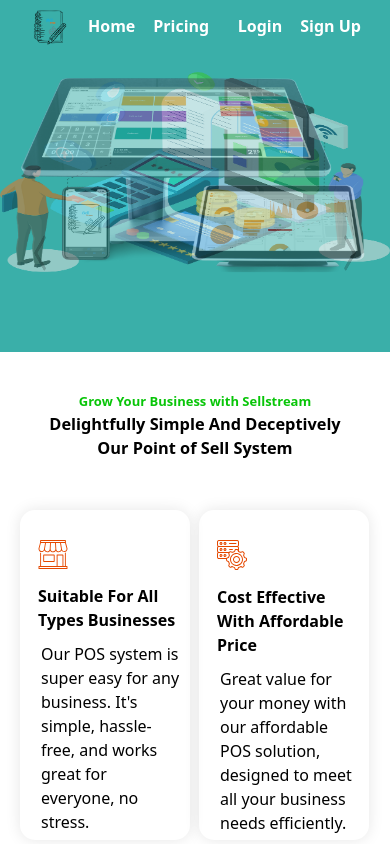
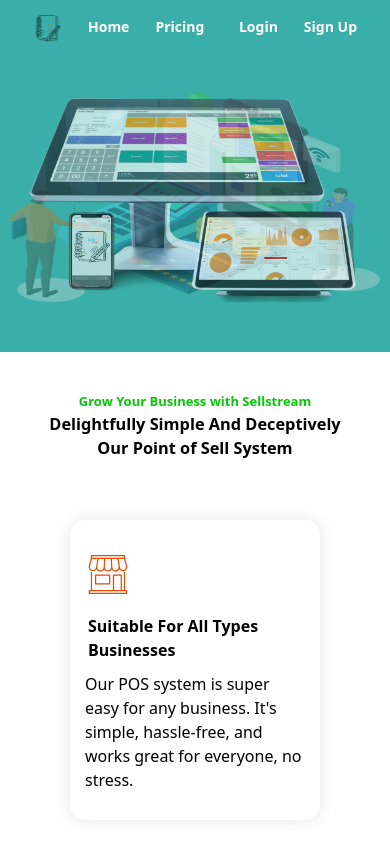
Before and after one commit to 135meherab/SellStream-front-end, a React (Vite) app: page / in a window 390 px wide. Shown: the top 844 px of the page. Built offline with nearby package versions, Linux system fonts and the light colour scheme.

Commit message:
[modify] landing page

```diff
--- a/src/Components/Home/Banner.jsx
+++ b/src/Components/Home/Banner.jsx
@@ -1,13 +1,3 @@
-// // src/components/Banner.jsx
-// import React from 'react';
-// import Carousel from 'react-bootstrap/Carousel';
-
-// import one from '../../assets/one.png'
-// import two from '../../assets/two.png'
-// import three from '../../assets/three.png'
-// import '../css/landpage.css'; // Assuming your CSS is in Navbar.css
-
-
 
 // Carousel.js
 import React, { useState, useEffect } from 'react';
@@ -53,10 +43,10 @@
           </div>
         ))}
       </div>
-      <div className="carousel-controls">
+      {/* <div className="carousel-controls">
         <img src={back} onClick={prevSlide} className="control-icon" alt="Previous Slide" />
         <img src={next} onClick={nextSlide} className="control-icon" alt="Next Slide" />
-      </div>
+      </div> */}
     </div>
   );
 };
--- a/src/Components/Home/Navbar.jsx
+++ b/src/Components/Home/Navbar.jsx
@@ -12,7 +12,7 @@
       <div className="flex left-side items-center">
         <a className="nav-logo h-8 w-12 mr-5" href=""><img src={logo} alt="Logo"  /></a>
         <a href="#" className="home text-white mr-6 ">Home</a>
-        <a href="#" className="pricing text-white mr-6 ">Pricing</a>
+        <a href="#price" className="pricing text-white mr-6 ">Pricing</a>
       </div>
 
       {/* Right Side */}
--- a/src/Components/Home/Pricing.jsx
+++ b/src/Components/Home/Pricing.jsx
@@ -9,8 +9,8 @@
 
 const Pricing = () => {
   return (
-    <section className="pricing-section">
-        <p>Pricing</p>
+    <section id='price' className="pricing-section">
+        <p >Pricing</p>
         <h1>Discover Our Transparent Pricing Plans Find </h1>
         <h1>the Perfect Fit for Your Needs</h1>
         <div className="pricing-container">
@@ -26,7 +26,7 @@
                         <li>Sales Dashboard</li>
                     </ul>
                 </div>
-                <div className="card-footer">
+                <div  className="card-footer">
                     <a href="#" className="btn">Choose Plan</a>
                 </div>
             </div>
--- a/src/Components/Home/Services.jsx
+++ b/src/Components/Home/Services.jsx
@@ -52,8 +52,8 @@
               </li>
             </ul>
           </div>
-        </div>
-        <img className="credit-img" src={credit} alt="Credit Image" />
+        </div >
+        <img  className="credit-img" src={credit} alt="Credit Image" />
       </div>
     </section>
   );
--- a/src/Components/Home/answer.jsx
+++ b/src/Components/Home/answer.jsx
@@ -1,5 +1,6 @@
 import React, { useState } from 'react';
-
+import { FontAwesomeIcon } from '@fortawesome/react-fontawesome';
+import { faChevronDown, faChevronUp } from '@fortawesome/free-solid-svg-icons';
 const FAQ = () => {
   const [activeQuestion, setActiveQuestion] = useState(null);
 
@@ -19,7 +20,12 @@
               onClick={() => toggleAnswer(item.id)}
             >
               {item.question}
+              <FontAwesomeIcon
+                icon={activeQuestion === item.id ? faChevronUp : faChevronDown}
+                className="icon"
+              />
             </h5>
+
             <div className={`answer ${activeQuestion === item.id ? 'active fade-in' : 'fade-out'}`}>
               {item.answer}
             </div>
--- a/src/Components/css/landpage.css
+++ b/src/Components/css/landpage.css
@@ -22,23 +22,32 @@
   nav a {
     font-weight: 600;
 }
+.home{
+  padding: 6px;
+}
 .home:hover{
   background-color: #F6F6F2;
   border-radius: 10px;
-  padding: 7px 10px 7px 10px;
   color: #000000;
+}
+.pricing{
+  padding: 6px;
 }
 .pricing:hover{
   background-color: #F6F6F2;
   border-radius: 10px;
-  padding: 7px 10px 7px 10px;
   color: #000000;
+}
+.login{
+  padding: 6px;
 }
   .login:hover{
     background-color: #F6F6F2;
     border-radius: 10px;
-    padding: 7px 10px 7px 10px;
     color: #000000;
+  }
+  .signup{
+    padding: 6px;
   }
   .signup:hover{
     background-color: #F6F6F2;
@@ -47,8 +56,8 @@
   }
   @media only screen and (min-width: 341px) and (max-width: 370px){
     nav a {
-      font-size: 13px;
-      margin: 10px !important;
+      font-size: 12px;
+      margin: 7px !important;
     }
     .nav-logo{
       width: 40px !important;
@@ -63,7 +72,27 @@
       margin-right: 0px !important;
     }
   }
-  @media only screen and (min-width: 371px) and (max-width: 409px){
+
+  @media only screen and (min-width: 371px) and (max-width: 410px){
+    nav a {
+      font-size: 14px;
+      margin: 7px !important;
+      padding: 5px;
+    }
+    .nav-logo{
+      width: 40px !important;
+    }
+    nav{
+      height: 52px;
+    }
+    .left-side {
+      margin-left: 5px !important;
+    }
+    .right-side{
+      margin-right: 4px !important;
+    }
+  }
+  @media only screen and (min-width: 411px) and (max-width: 440px){
     nav a {
       font-size: 16px;
       margin: 9px !important;
@@ -98,6 +127,7 @@
   /* Carousel start */
 
 /* Carousel Start */
+
 .carousel {
   position: relative;
   width: 100%;
@@ -106,10 +136,15 @@
   background-color: #3AAFA9;
   margin-top: 72px;
 
+
 }
 .carousel img {
   margin-top: 20px;
   height: 800px !important;
+  width: 95% !important;
+  margin: 0 auto;
+  padding-top: 40px;
+
 }
 .carousel-slide {
   position: absolute;
@@ -136,7 +171,7 @@
   background-color: rgba(0, 0, 0, 0.5);
   padding: 10px;
 }
-.carousel-controls {
+/* .carousel-controls {
   position: absolute;
   top: 50%;
   transform: translateY(-50%);
@@ -145,20 +180,20 @@
   justify-content: space-between;
   padding: 0 80px;
   box-sizing: border-box;
-}
+} */
 
-.control-icon {
-  width: 20px; /* Adjust as needed */
-  height: 35px; /* Adjust as needed */
+/* .control-icon {
+  width: 20px;
+  height: 35px;
   cursor: pointer;
   transition: opacity 0.3s ease;
   color: white;
   opacity: 0.2 !important;
-}
+} */
 
-.control-icon:hover {
-  opacity: 0.7; /* Adjust hover opacity as needed */
-}
+/* .control-icon:hover {
+  opacity: 0.7;
+} */
 
 @media only screen and (min-width: 300px) and (max-width: 649px){
   .carousel {
@@ -168,53 +203,54 @@
 
   .carousel img {
 
-    height: 200px !important;
+    height: 250px !important;
+
   }
-  .carousel-controls {
+  /* .carousel-controls {
     top: 30%;
     padding: 0 30px;
 
-  }
+  } */
 }
 @media only screen and (min-width: 650px) and (max-width: 750px){
   .carousel {
     height: 400px;
   }
   .carousel img {
-    height: 300px !important;
+    height: 350px !important;
   }
-  .carousel-controls {
+  /* .carousel-controls {
     top: 35%;
     padding: 0 30px;
 
-  }
+  } */
 }
 @media only screen and (min-width: 751px) and (max-width: 1024px){
   .carousel {
     height: 500px;
   }
   .carousel img {
-    height: 400px !important;
+    height: 450px !important;
   }
-  .carousel-controls {
+  /* .carousel-controls {
     top: 40%;
     padding: 0 30px;
 
-  }
+  } */
 }
 
 @media only screen and (min-width: 1025px) and (max-width: 1685px){
   .carousel {
-    height: 535px;
+    height: 750px;
   }
   .carousel img {
-    height: 480px !important;
+    height: 680px !important;
   }
-  .carousel-controls {
+  /* .carousel-controls {
     top: 50%;
     padding: 0 50px;
 
-  }
+  } */
 }
 /* Carousel End */
 
@@ -286,21 +322,7 @@
     }
     /* Styles for devices up to 425px */
     @media only screen and (min-width: 300px) and (max-width: 359px) {
-      .type .card {
-        width: calc(50% - 25px); /* Adjust width to show two cards in one row */
-        height: 375px;
-        margin: 10px 5px 10px 4px; /* Add margin to separate cards */
-      }
-      .type .card img {
-        width: 30px;
-        align-self: center; /* Centers the image within the card */
-        padding-bottom: 15px;
-        padding-top: 20px;
-      }
-      .type .card p {
-        position: relative;
-        left: 6px;
-      }
+
       .grow {
         padding: 40px;
       }
@@ -313,21 +335,7 @@
       }
       }
       @media only screen and (min-width: 360px) and (max-width: 424px) {
-        .type .card {
-          width: calc(50% - 25px); /* Adjust width to show two cards in one row */
-          height: 330px;
-          margin: 10px 5px 10px 4px; /* Add margin to separate cards */
-        }
-        .type .card img {
-          width: 30px;
-          align-self: center; /* Centers the image within the card */
-          padding-bottom: 15px;
-          padding-top: 20px;
-        }
-        .type .card p {
-          position: relative;
-          left: 6px;
-        }
+
         .grow {
           padding: 40px;
         }
@@ -340,21 +348,7 @@
         }
         }
     @media only screen and (min-width: 425px) and (max-width: 650px) {
-    .type .card {
-      width: calc(50% - 25px); /* Adjust width to show two cards in one row */
-      height: 320px;
-      margin: 10px 5px 10px 4px; /* Add margin to separate cards */
-    }
-    .type .card img {
-      width: 30px;
-      align-self: center; /* Centers the image within the card */
-      padding-bottom: 15px;
-      padding-top: 20px;
-    }
-    .type .card p {
-      position: relative;
-      left: 6px;
-    }
+
     .grow {
       padding: 40px;
     }
@@ -369,25 +363,14 @@
 
     /* Styles for devices up to 768px */
     @media only screen and (min-width: 651px) and (max-width: 850px) {
-    .type .card {
-      width: calc(33.33% - 20px); /* Adjust width to show three cards in one row */
-      height: 350px;
-      margin: 10px; /* Add margin to separate cards */
-    }
+
     .grow h1 {
       font-size: 1.24rem;
       font-weight: bold;
     }
     }
 
-    /* Styles for devices up to 1024px */
-    @media only screen and (min-width: 851px) and (max-width: 1024px) {
-    .type .card {
-      width: calc(25% - 20px); /* Adjust width to show four cards in one row */
-      height: 340px;
-      margin: 10px; /* Add margin to separate cards */
-    }
-    }
+
 
     /* Grow Your Bussiness with Sellstream End */
 
@@ -591,7 +574,6 @@
 
   }
 
-
   .pricing-container {
     display: flex;
     justify-content: center;
@@ -605,8 +587,8 @@
     padding: 20px;
     text-align: center;
     transition: transform 0.3s;
-    width: 320px;
-    margin: 30px;
+    width: 300px;
+    margin: 45px;
   }
   .pricing-card:hover {
     transform: scale(1.05);
@@ -649,6 +631,8 @@
   }
   .btn:hover {
     background-color: #F6F6F2;
+    color: black;
+    font-weight: 500;
   }
 
   @media only screen and (min-width: 300px) and (max-width: 369px)
@@ -702,7 +686,7 @@
   }
 
   .pricing-card {
-    width: 80%;
+    width: 40vh;
     margin-bottom: 0;
   }
 
@@ -716,15 +700,17 @@
   }
   @media only screen and (min-width: 620px) and (max-width: 820px) {
     .pricing-container {
-      flex-direction: row;
-      flex-wrap: wrap;
-      justify-content: center;
+      flex-direction: column;
+      align-items: center;
+      margin: 10px;
     }
 
     .pricing-card {
-      width: calc(50% - 20px); /* Subtracting margin */
-      margin: 10px; /* Adjust margin to create space between cards */
+      width: 40vh;
+      margin-bottom: 0;
     }
+
+
 
     .pricing-section {
       margin: 20px;
@@ -773,6 +759,9 @@
   .question-box .question {
   font-weight: bold;
   cursor: pointer;
+  display: flex;
+  justify-content: space-between;
+  align-items: center;
   }
 
   .question-box .question:hover {
@@ -848,6 +837,7 @@
   @media only screen and (min-width: 425px) and (max-width: 820px){
     .question-box{
       width: 90%;
+      margin-left: 30px;
     }
     .faq-container h1{
       font-size: 30px;
--- a/src/features/shop/shopApi.js
+++ b/src/features/shop/shopApi.js
@@ -87,7 +87,7 @@
 
     // Include authentication token
     if (token) {
-        result.headers['Authorization'] = `Bearer ${token}`;
+        result.headers['Authorization'] = `Token ${token}`;
     }
 
     return result;
```
Also changed, not shown: src/assets/two.png, src/assets/two1.png (added).
